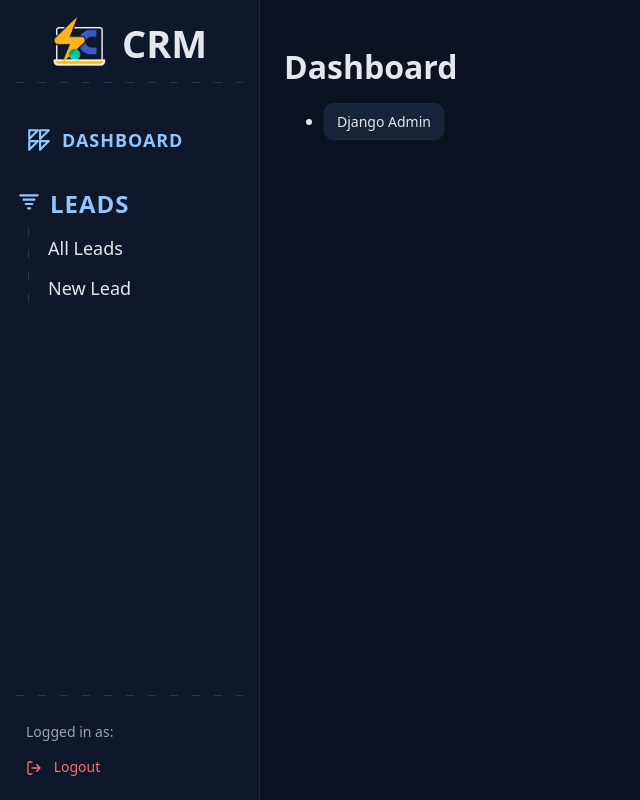
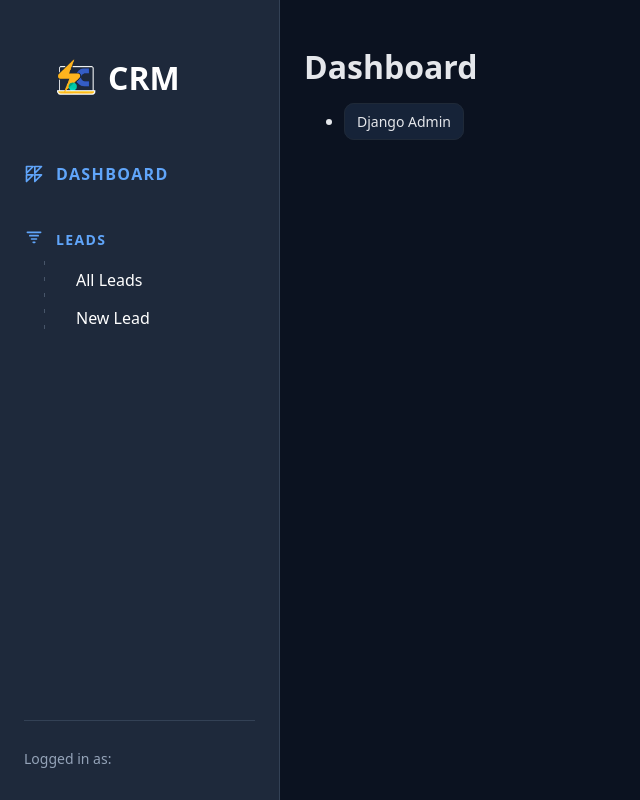
Before and after one commit to afzalhussainj/CRM_Leads, a Django app: page /dashboard/ in a window 1280 px wide. Shown: the whole page, without its empty margins (0-640 px from the left). Run offline with Django 3.2, Linux system fonts and the light colour scheme; parts of the project's set-up code (start-up, migrations or seed data) failed here and were passed over.

Commit message:
sid bar Ui enhancement

```diff
--- a/CRM/crm/urls.py
+++ b/CRM/crm/urls.py
@@ -26,12 +26,12 @@
     path("ui/leads/<uuid:pk>/status/", LeadFollowUpStatusUpdateUI.as_view(), name="ui-leads-status"),
     path("ui/leads/<uuid:pk>/lead-status/", LeadStatusUpdateUI.as_view(), name="ui-leads-lead-status"),
     path("ui/leads/<uuid:pk>/assign/", LeadAssignmentUpdateUI.as_view(), name="ui-leads-assign"),
+    path("ui/leads/<uuid:pk>/toggle-always-active/", LeadToggleAlwaysActiveView.as_view(), name="ui-leads-toggle-always-active"),
+    path("ui/leads/<uuid:pk>/toggle-project/", LeadToggleProjectView.as_view(), name="ui-leads-toggle-project"),
+    path("ui/leads/<uuid:pk>/notes/", LeadNotesView.as_view(), name="ui-leads-notes"),
     path("ui/leads/<uuid:pk>/", LeadDetailUI.as_view(), name="ui-leads-detail"),
-    path("ui/leads/<uuid:pk>/notes/", LeadNotesView.as_view(), name="ui-leads-notes"),
     path("ui/leads/customize-columns/", LeadColumnCustomizationView.as_view(), name="ui-leads-customize-columns"),
     path("ui/leads/export/", LeadCSVExportView.as_view(), name="ui-leads-export"),
-    path("ui/leads/<uuid:pk>/toggle-always-active/", LeadToggleAlwaysActiveView.as_view(), name="ui-leads-toggle-always-active"),
-    path("ui/leads/<uuid:pk>/toggle-project/", LeadToggleProjectView.as_view(), name="ui-leads-toggle-project"),
     path("ui/projects/", ProjectsListView.as_view(), name="ui-projects"),
     path("ui/projects/customize-columns/", ProjectsColumnCustomizationView.as_view(), name="ui-projects-customize-columns"),
     # Combined Options Management URLs
--- a/CRM/leads/ui_views.py
+++ b/CRM/leads/ui_views.py
@@ -624,12 +624,14 @@
         """Toggle is_project status of a lead"""
         try:
             lead = get_object_or_404(Lead, pk=pk)
+            old_status = lead.is_project
             lead.is_project = not lead.is_project
             lead.save(update_fields=['is_project'])
 
             return JsonResponse({
                 'success': True,
                 'is_project': lead.is_project,
+                'old_status': old_status,
                 'message': f'Lead {"converted to" if lead.is_project else "converted back from"} project'
             })
         except Exception as e:
--- a/CRM/templates/base_admin.html
+++ b/CRM/templates/base_admin.html
@@ -23,20 +23,29 @@
       * { box-sizing: border-box; }
       body { margin: 0; background: var(--bg); color: var(--text); font-family: system-ui, -apple-system, Segoe UI, Roboto, Arial; }
       .layout { display: flex; min-height: 100vh; }
-      .sidebar { width: 260px; background: var(--bg-soft); color:#fff; padding:16px; border-right:1px solid var(--border); position: sticky; top: 0; align-self: flex-start; height: 100vh; display: flex; flex-direction: column; }
-      .sidebar h2 { font-size:24px; margin:18px 0 8px; color:#93c5fd; letter-spacing: .04em; text-transform: uppercase; display:flex; align-items:center; gap:8px; }
-      .sidebar h2 svg { width:26px; height:26px; stroke:#93c5fd; }
-      .sidebar a { color:#e5e7eb; text-decoration:none; display:block; padding:8px 10px; border-radius:8px; font-size:18px; }
-      .sidebar a:hover { background:#1f2937; }
-      .submenu { margin-left:8px; margin-bottom:12px; }
-      .separator { height:1px; background-image: repeating-linear-gradient(to right, var(--dash) 0 8px, transparent 8px 22px); background-color: transparent; border:0; opacity:.95; margin:12px 0 18px; }
-      .brand { display:flex; align-items:center; justify-content: center; gap: 16px;}
-      .sidebar a.brand { display:flex; align-items:center; justify-content:center; gap:16px; padding: 0; }
-      .brand img.logo { height:54px; width:auto; display:block; background: transparent; box-shadow: none; border-radius: 0; }
-      .brand h1 { margin:0; font-size:38px; }
+      .sidebar { width: 280px; background: #1e293b; color:#fff; padding:24px; border-right:1px solid #334155; position: sticky; top: 0; align-self: flex-start; height: 100vh; display: flex; flex-direction: column; }
+      .sidebar h2 { font-size:14px; margin:24px 0 12px; color:#60a5fa; letter-spacing: .1em; text-transform: uppercase; font-weight: 700; display:flex; align-items:center; gap:12px; }
+      .sidebar h2 svg { width:20px; height:20px; stroke:#60a5fa; }
+      .sidebar a { color:#e2e8f0; text-decoration:none; display:block; padding:8px 0; font-size:16px; transition: color 0.2s ease; }
+      .sidebar a:hover { color:#ffffff; }
+      .submenu { margin-left:20px; margin-bottom:16px; }
+      .separator { height:1px; background: #334155; border:0; margin:20px 0; }
+      .brand { display:flex; align-items:center; gap: 12px; margin: 32px;}
+      .sidebar a.brand { display:flex; align-items:center; gap:12px; padding: 0; }
+      .brand img.logo { height:40px; width:auto; display:block; background: transparent; box-shadow: none; border-radius: 0; }
+      .brand h1 { margin:0; font-size:32px; font-weight: 700; color: #ffffff; }
       /* Dotted guideline for nested tabs */
-      .submenu { padding-left:12px; margin-left:12px; background-image: repeating-linear-gradient(to bottom, var(--dash) 0 8px, transparent 8px 22px); background-repeat:no-repeat; background-size:1px 100%; background-position:0 0; }
-      .submenu a { position:relative; padding-left:8px; }
+      .submenu { padding-left:20px; margin-left:20px; background-image: repeating-linear-gradient(to bottom, #475569 0 4px, transparent 4px 16px); background-repeat:no-repeat; background-size:1px 100%; background-position:0 0; }
+      .submenu a { position:relative; padding-left:12px; color: #ffffff; font-size: 16px; }
+      .submenu a:hover { color: #ffffff; }
+
+      /* Active state for current page */
+      .sidebar h2 a.active { color: #60a5fa; }
+      .submenu a.active { color: #60a5fa; font-weight: 600; }
+
+      /* Improved hover effects */
+      .sidebar h2:hover { color: #ffffff; }
+      .sidebar h2 a:hover { color: #ffffff; }
       .muted { color: var(--muted); font-size:13px; }
       .content { flex:1; padding:24px; }
       .messages { margin-bottom:12px; }
@@ -226,10 +235,9 @@
           <img class="logo" src="{% static 'assets/img/logo.png' %}" alt="CRM logo" />
           <h1>CRM</h1>
         </a>
-        <div class="separator"></div>
 
         <h2>
-          <a href="/" style="display: flex; align-items: center; gap: 10px; color: inherit; text-decoration: none;">
+          <a href="/" style="display: flex; align-items: center; gap: 12px; color: inherit; text-decoration: none;">
             <svg viewBox="0 0 24 24" fill="none" xmlns="http://www.w3.org/2000/svg"><path d="M3 13h8L3 21V13zM3 3h8L3 11V3zM13 3h8L13 11V3zM13 13h8L13 21V13z" stroke-width="2" stroke-linecap="round" stroke-linejoin="round"/></svg>
             Dashboard
           </a>
@@ -246,7 +254,7 @@
 
         {% if request.user.profile and request.user.profile.role|add:"0" == ROLE_EMPLOYEE_VALUE or request.user.profile and request.user.profile.role|add:"0" == ROLE_MANAGER_VALUE %}
         <h2>
-          <a href="/reminders/" style="display: flex; align-items: center; gap: 10px; color: inherit; text-decoration: none;">
+          <a href="/reminders/" style="display: flex; align-items: center; gap: 12px; color: inherit; text-decoration: none;">
             <svg viewBox="0 0 24 24" fill="none" xmlns="http://www.w3.org/2000/svg"><path d="M12 2v4M12 18v4M4.93 4.93l2.83 2.83M16.24 16.24l2.83 2.83M2 12h4M18 12h4M4.93 19.07l2.83-2.83M16.24 7.76l2.83-2.83" stroke-width="2" stroke-linecap="round" stroke-linejoin="round"/></svg>
             Reminders
           </a>
@@ -268,13 +276,9 @@
 
         <div style="margin-top: auto; padding-top: 20px;">
           <div class="separator"></div>
-          <div style="padding: 8px 10px; color: var(--muted); font-size: 14px;">
+          <div style="padding: 8px 0; color: #94a3b8; font-size: 14px;">
             Logged in as: {% if request.user.profile %}{{ request.user.profile.user.first_name|default:request.user.profile.user.email }}{% else %}{{ request.user.email }}{% endif %}
           </div>
-          <a href="/logout/" style="color: #f87171; font-size: 14px;">
-            <svg viewBox="0 0 24 24" fill="none" xmlns="http://www.w3.org/2000/svg" style="width: 16px; height: 16px; display: inline-block; margin-right: 8px; vertical-align: middle;"><path d="M9 21H5a2 2 0 0 1-2-2V5a2 2 0 0 1 2-2h4M16 17l5-5-5-5M21 12H9" stroke="currentColor" stroke-width="2" stroke-linecap="round" stroke-linejoin="round"/></svg>
-            Logout
-          </a>
         </div>
       </aside>
       <main class="content">
```
Also changed, not shown: CRM/templates/ui/projects_list.html (+17 -3 lines).
